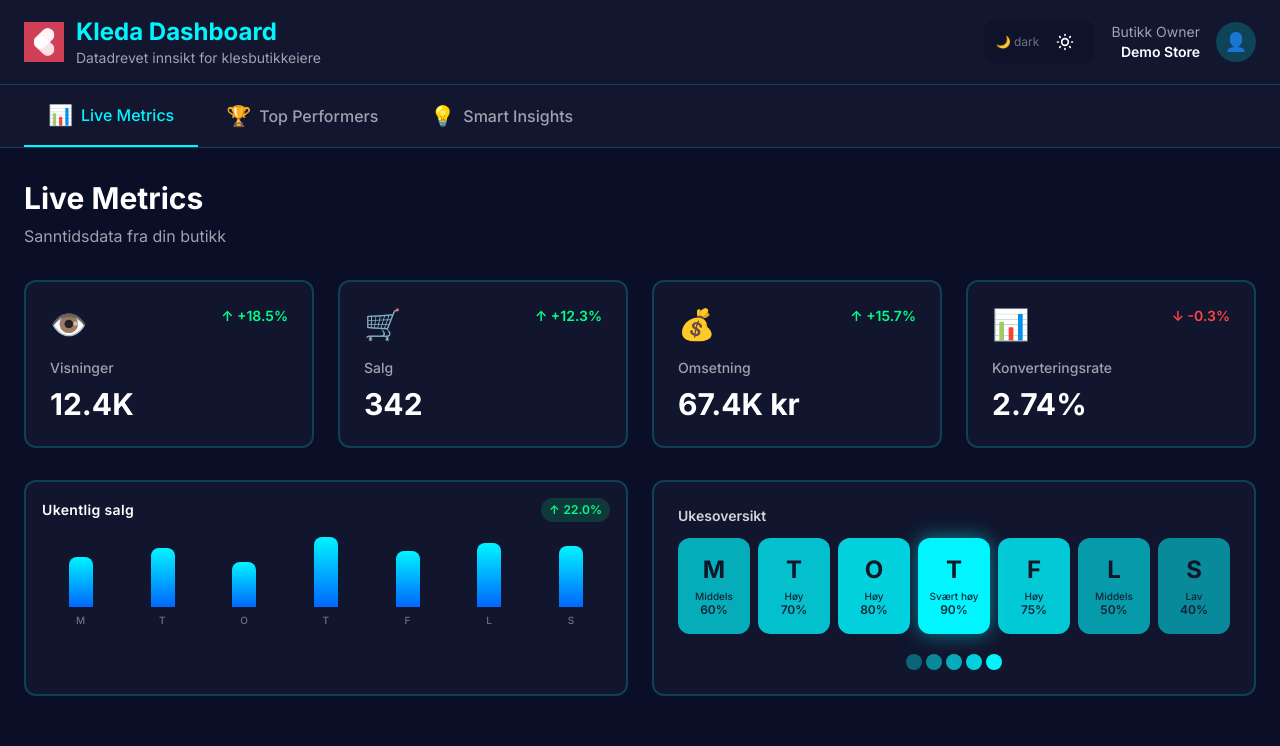
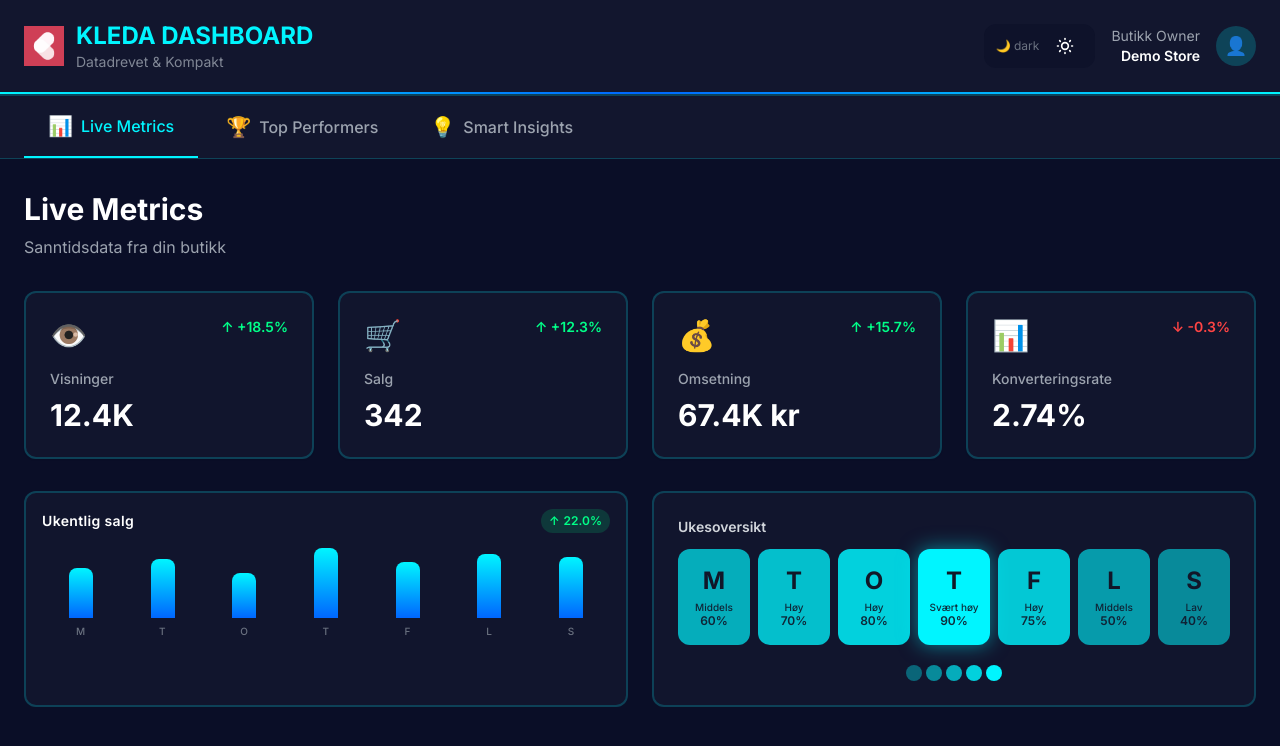
Before and after one commit to ZarrarAh/AgileMethodsProject, a React (Vite) app in the folder frontend/: page /metrics in a window 1280 px wide. Shown: the top 746 px of the page. Built offline with nearby package versions, Linux system fonts and the light colour scheme.

Commit message:
dashborad header

```diff
--- a/frontend/src/components/Header.tsx
+++ b/frontend/src/components/Header.tsx
@@ -4,17 +4,17 @@ const Header = () => {
     const { theme } = useTheme();
 
     return (
-        <header className="bg-white dark:bg-dark-card border-b border-gray-200 dark:border-dark-border">
-            <div className="container mx-auto px-6 py-4">
+        <header className="sticky top-0 z-50 bg-white dark:bg-dark-card border-b-2 border-gray-200 dark:border-dark-border shadow-sm">
+            <div className="container mx-auto px-6 py-5">
                 <div className="flex items-center justify-between">
                     <div className="flex items-center gap-3">
-                        <img  src="/src/assets/logo.png" alt="Kleda Logo" className='h-10 w-auto'/>
+                        <img src="/src/assets/logo.png" alt="Kleda Logo" className='h-10 w-auto'/>
                         <div>
                             <h1 className="text-2xl font-bold text-primary-cyan">
-                                Kleda Dashboard
+                                KLEDA DASHBOARD
                             </h1>
-                            <p className="text-sm text-gray-600 dark:text-gray-400">
-                                Datadrevet innsikt for klesbutikkeiere
+                            <p className="text-sm text-gray-600 dark:text-gray-400 opacity-80">
+                                Datadrevet & Kompakt
                             </p>
                         </div>
                     </div>
@@ -37,6 +37,9 @@ const Header = () => {
                     </div>
                 </div>
             </div>
+
+            {/* Gradient border bottom */}
+            <div className="h-0.5 bg-gradient-to-r from-primary-blue via-primary-cyan to-primary-blue dark:from-primary-cyan dark:via-primary-blue dark:to-primary-cyan"></div>
         </header>
     );
 };
```
